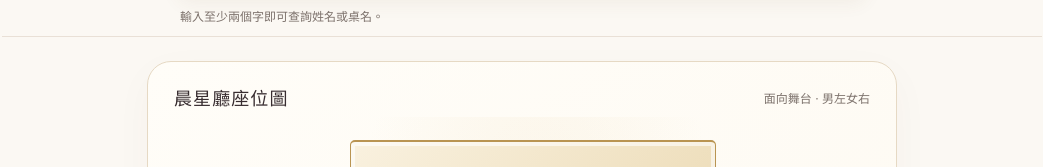
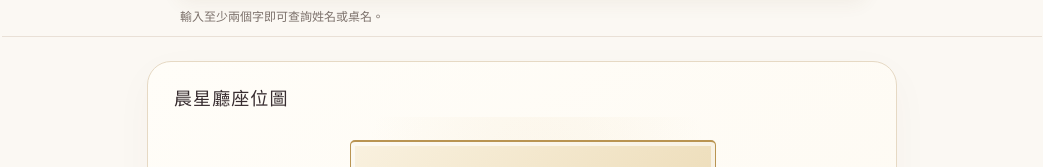
Before and after one commit to bolinc836/wedding-seating-github, a plain HTML site: page index.html in a window 1280 px wide. Shown: the part 404-571 px from the top of the page, without its empty margins (118-1161 px from the left). Drawn offline with Linux system fonts and the light colour scheme.

Commit message:
Remove stage orientation note

```diff
--- a/index.html
+++ b/index.html
@@ -45,7 +45,7 @@
 <header><div class="brand"><span class="seal" aria-hidden="true">囍</span>婚禮座位查詢</div><span class="venue">11F 晨星廳</span></header>
 <main><section class="intro"><p class="eyebrow">A SEAT FOR YOU</p><h1>美好相聚，請入席</h1><p>輸入姓名，找到屬於你的座位。</p><a class="line-contact" href="https://line.me/R/ti/p/%40242frnza" target="_blank" rel="noopener noreferrer" aria-label="聯絡 LINE 大喜事務所，在新分頁開啟"><span class="line-mark" aria-hidden="true">LINE</span><span>聯絡大喜事務所</span><span aria-hidden="true">↗</span></a></section>
 <section class="search-panel" aria-label="賓客查詢"><div class="search-wrap"><div class="search-input"><span class="search-icon" aria-hidden="true">⌕</span><label class="sr-only" for="search">搜尋姓名或桌名</label><input id="search" type="search" placeholder="輸入姓名或桌名" autocomplete="off" enterkeyhint="search" aria-controls="results" aria-expanded="false"><button class="icon-button" id="clear" aria-label="清除搜尋" hidden>×</button></div><p class="search-help" id="status" role="status">輸入至少兩個字即可查詢姓名或桌名。</p><div class="results" id="results" hidden aria-label="查詢結果"></div></div></section>
-<section class="layout" id="mapView" aria-label="宴會座位圖"><div class="map-card"><div class="map-head"><span class="map-title">晨星廳座位圖</span><span>面向舞台 · 男左女右</span></div><div class="map" id="floorplan"><div class="stage"><strong>舞 台</strong><small>STAGE</small></div><div class="aisle" aria-hidden="true"><span>中央走道</span></div><span class="side left">男方親友</span><span class="side right">女方親友</span><div id="tables"><button type="button" class="table main" style="--x:53.5;--y:19" data-table="0" aria-label="主桌，舞台正前方 · 主桌" aria-pressed="false"><span class="label">主桌</span></button><button type="button" class="table groom" style="--x:20.4;--y:27" data-table="1" aria-label="新郎親友團1，左側外欄 · 從舞台起第1桌" aria-pressed="false"><span class="label">新郎親
+<section class="layout" id="mapView" aria-label="宴會座位圖"><div class="map-card"><div class="map-head"><span class="map-title">晨星廳座位圖</span></div><div class="map" id="floorplan"><div class="stage"><strong>舞 台</strong><small>STAGE</small></div><div class="aisle" aria-hidden="true"><span>中央走道</span></div><span class="side left">男方親友</span><span class="side right">女方親友</span><div id="tables"><button type="button" class="table main" style="--x:53.5;--y:19" data-table="0" aria-label="主桌，舞台正前方 · 主桌" aria-pressed="false"><span class="label">主桌</span></button><button type="button" class="table groom" style="--x:20.4;--y:27" data-table="1" aria-label="新郎親友團1，左側外欄 · 從舞台起第1桌" aria-pressed="false"><span class="label">新郎親
 友團 1</span></button><button type="button" class="table groom" style="--x:20.4;--y:38" data-table="2" aria-label="新郎親友團2，左側外欄 · 從舞台起第2桌" aria-pressed="false"><span class="label">新郎親
 友團 2</span></button><button type="button" class="table groom" style="--x:20.4;--y:48.7" data-table="3" aria-label="新郎親友團3，左側外欄 · 從舞台起第3桌" aria-pressed="false"><span class="label">新郎親
 友團 3</span></button><button type="button" class="table groom" style="--x:20.4;--y:59.3" data-table="4" aria-label="新郎親友團5，左側外欄 · 從舞台起第4桌" aria-pressed="false"><span class="label">新郎親
```
